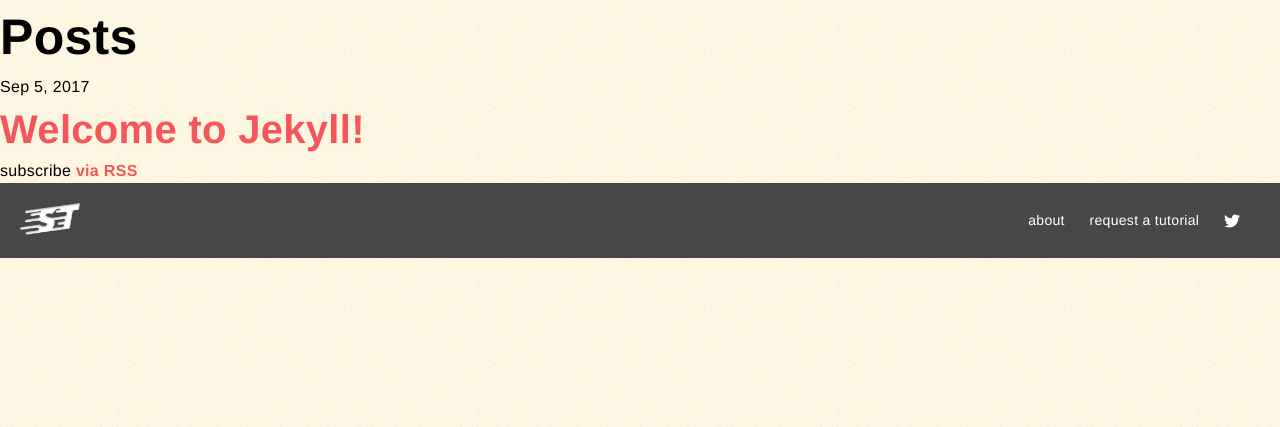
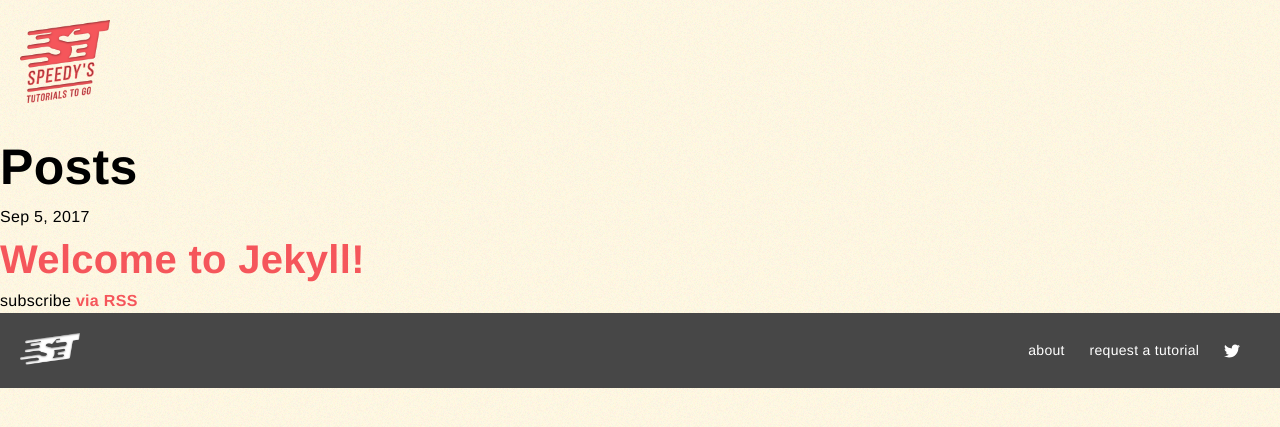
Before and after one commit to danmorrisonNZ/speedyTuts, a Jekyll site: the page built from index.html, in a window 1280 px wide. Shown: the top 427 px of the page. Built offline with Jekyll 4.4.1, drawn with Linux system fonts in a browser that asks for light colours.

Commit message:
strip out original header content, add logo to site header and resize. Break out padding from footer class to shared header and footer class

```diff
--- a/_includes/header.html
+++ b/_includes/header.html
@@ -2,7 +2,7 @@
 
   <div class="wrapper">
 
-    <a class="site-title" href="{{ site.baseurl }}/"></a>
+    <a href="{{ site.baseurl }}/"><div class="logo"></div></a>
 
     <nav class="site-nav">
       <a href="#" class="menu-icon">
--- a/_sass/_base.scss
+++ b/_sass/_base.scss
@@ -68,13 +68,22 @@
     }
 }
 
-.social-media-list{
-  margin-right: 10px;
+.site-header,.site-footer{
+  padding:20px;
+}
+
+.site-header{
+  .logo{
+    width: 90px;
+    height: 90px;
+  }
 }
 
 .site-footer{
   background-color: $black;
-  padding:20px;
+  .social-media-list{
+    margin-right: 10px;
+  }
   .logo-white{
     width: 60px;
     height: 35px;
```
